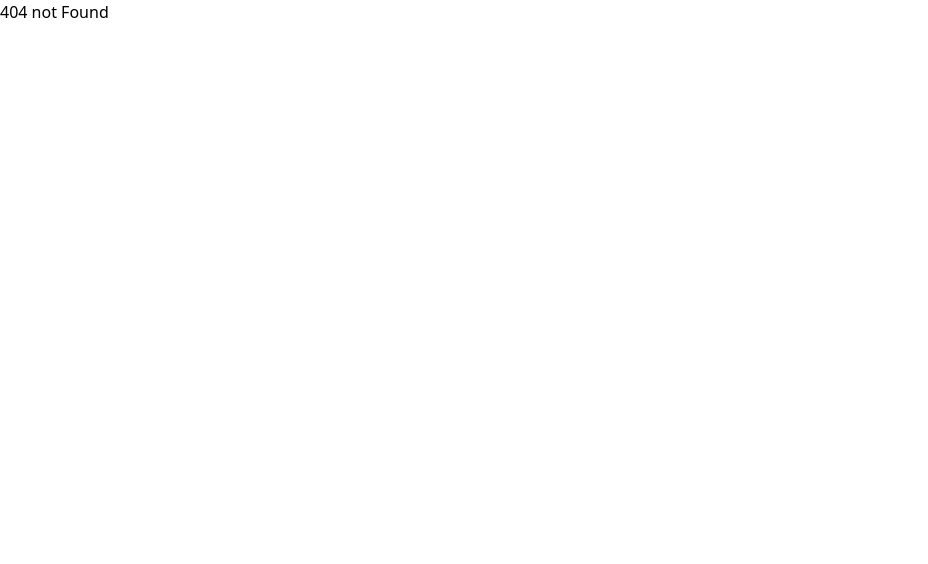
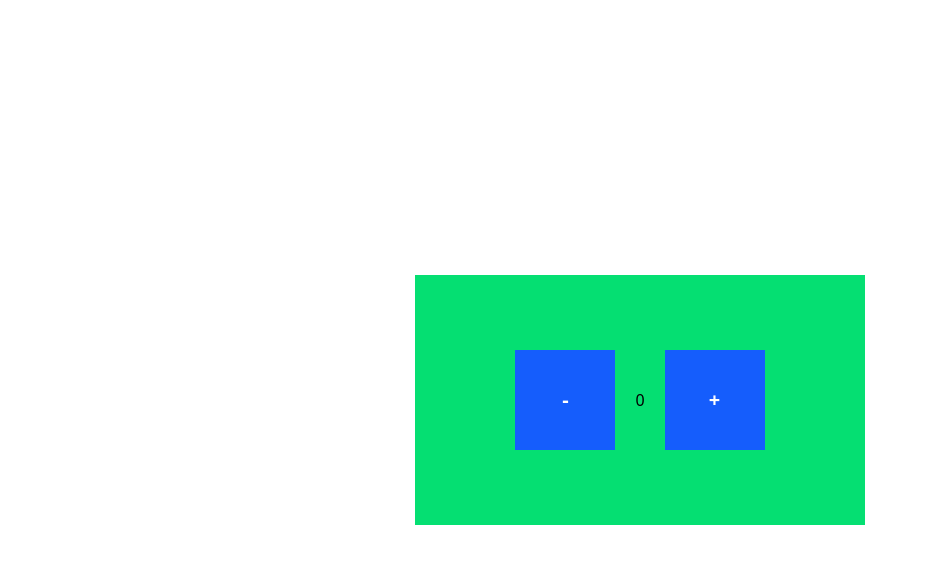
Before and after one commit to AshanOdi/E-Commerce-Platform-using-Mern-frontend, a React (Vite) app: page /testing in a window 1280 px wide. Before the commit this address had no page. Shown: the top 564 px of the page, without its empty margins (0-928 px from the left). Built offline with nearby package versions, Linux system fonts and the light colour scheme.

Commit message:
feat: add TestPage component and update AdminPage routing

```diff
--- a/src/App.jsx
+++ b/src/App.jsx
@@ -5,6 +5,7 @@ import LoginPage from "./pages/login";
 import SignUpPage from "./pages/signup";
 import Header from "./components/header";
 import AdminPage from "./pages/adminPage";
+import TestPage from "./pages/testPage";
 
 function App() {
   return (
@@ -15,6 +16,7 @@ function App() {
           <Route path="/login" element={<LoginPage />} />
           <Route path="/signup" element={<SignUpPage />} />
           <Route path="/admin/*" element={<AdminPage />} />
+          <Route path="/testing/*" element={<TestPage />} />
           <Route path="/*" element={<h1>404 not Found</h1>} />
         </Routes>
       </div>
--- a/src/pages/adminPage.jsx
+++ b/src/pages/adminPage.jsx
@@ -1,4 +1,4 @@
-import { Link, Router, Route } from "react-router-dom";
+import { Link, Routes, Route } from "react-router-dom";
 import HomePage from "./home";
 
 export default function AdminPage() {
@@ -11,12 +11,13 @@ export default function AdminPage() {
         <Link to="/admin/reviews">REVIEW</Link>
       </div>
       <div className="h-full w-[calc(100%-300px)] bg-yellow-600">
-        <Router path="/*">
+        <Routes path="/*">
+          <Route path="/" element={<h1>FUCK YOU</h1>}></Route>
           <Route path="/products" element={<h1>PRODUCT PAGE</h1>}></Route>
           <Route path="/users" element={<h1>USER PAGE</h1>}></Route>
           <Route path="/orders" element={<h1>ORDER PAGE</h1>}></Route>
           <Route path="/reviews" element={<h1>REVIEW PAGE</h1>}></Route>
-        </Router>
+        </Routes>
       </div>
     </div>
   );
--- /dev/null
+++ b/src/pages/testPage.jsx
@@ -0,0 +1,26 @@
+export default function TestPage() {
+  let count = 0;
+  return (
+    <div className="w-full h-screen  flex justify-center items-center">
+      <div className="w-[450px] h-[250px] bg-green-400 flex justify-center items-center">
+        <button
+          onClick={() => {
+            console.log("- Clicked");
+          }}
+          className="bg-blue-600 text-white font-bold text-center w-[100px] h-[100px] text-[20px] mx-[20px] cursor-pointer"
+        >
+          -
+        </button>
+        <span>{count}</span>
+        <button
+          onClick={() => {
+            console.log("+ Clicked");
+          }}
+          className="bg-blue-600 text-white font-bold text-center w-[100px] h-[100px] text-[20px] mx-[20px] cursor-pointer"
+        >
+          +
+        </button>
+      </div>
+    </div>
+  );
+}
```
